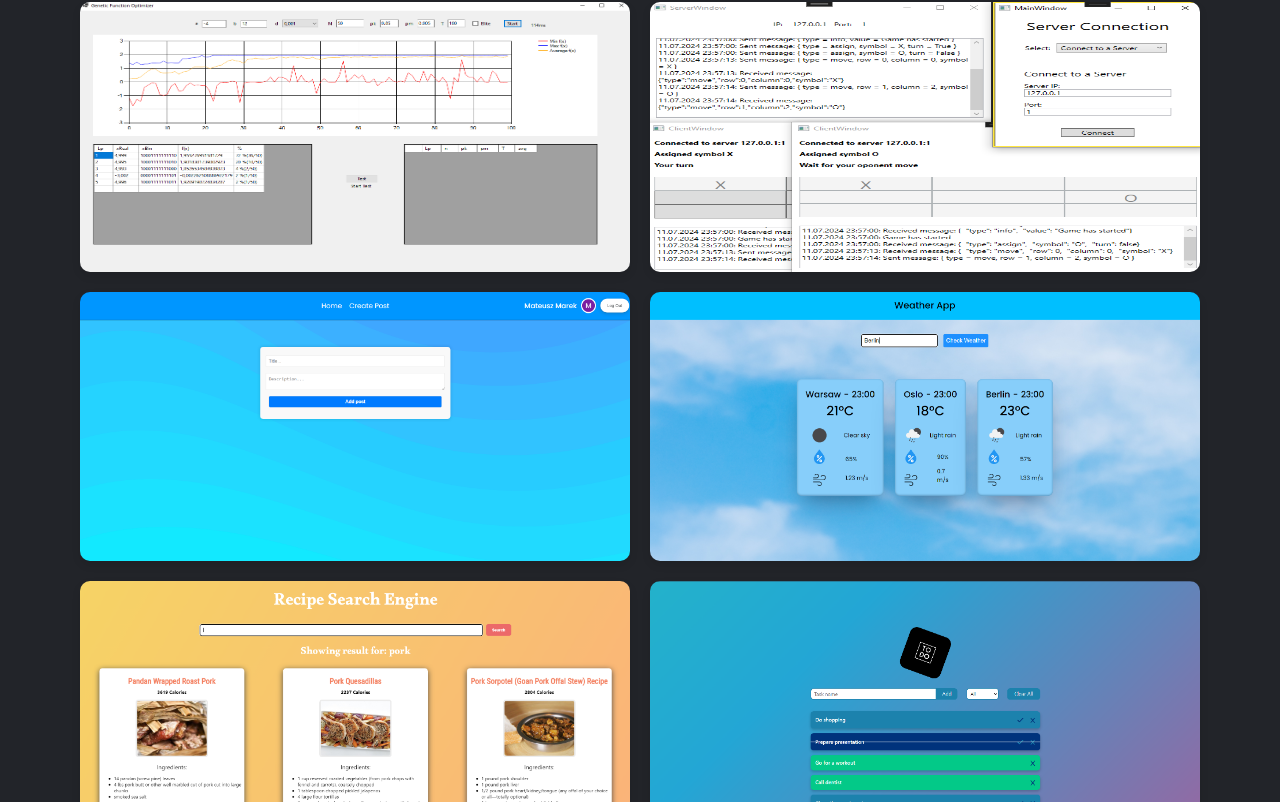
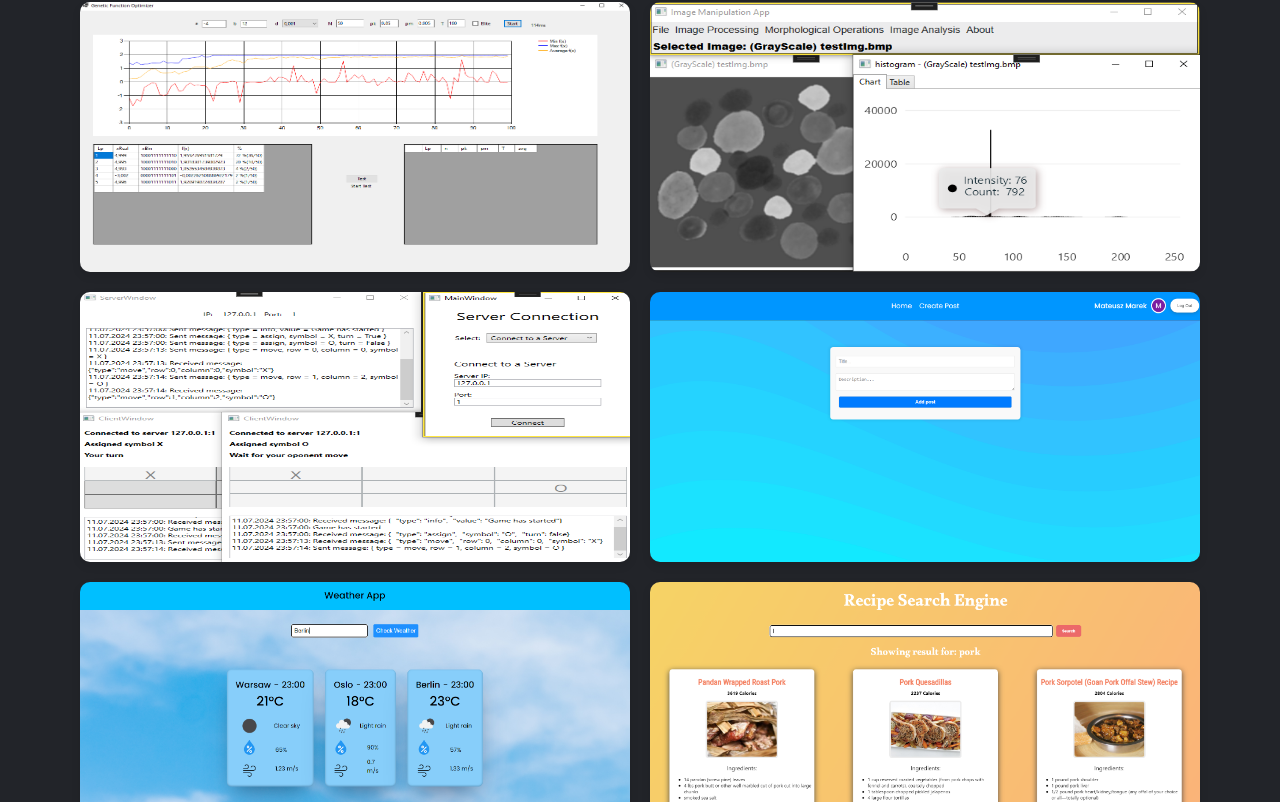
Before and after one commit to MatMarrrrr/Portfolio, a React (Vite) app: page / in a window 1280 px wide. Shown: the part 1233-2035 px from the top of the page. Built offline with nearby package versions, Linux system fonts and the light colour scheme.

Commit message:
Add project

```diff
--- a/src/consts/projects.js
+++ b/src/consts/projects.js
@@ -5,6 +5,7 @@ import recipeAppPreview from "../img/recipeAppPreview.png";
 import socialMediaAppPreview from "../img/socialMediaAppPreview.png";
 import geneticFunctionOptimizerAppPreview from "../img/geneticFunctionOptimizerAppPreview.png";
 import tcpTicTacToePreview from "../img/tcpTicTacToePreview.png";
+import imgeManipulationAppPreview from "../img/imgeManipulationAppPreview.png";
 
 export const projects = [
   {
@@ -12,6 +13,13 @@ export const projects = [
     image: geneticFunctionOptimizerAppPreview,
     live: "https://drive.google.com/file/d/1Iz86YcCjHcTjXbwxc_9QsHDGEEWST_0i/view?usp=sharing",
     url: "https://github.com/MatMarrrrr/Genetic-Function-Optimizer-App",
+    type: "exe",
+  },
+  {
+    name: "Image Manipulation App",
+    image: imgeManipulationAppPreview,
+    live: "https://drive.google.com/file/d/1nzZPrStvkOiiRcJ9cyDm7MCA45kJGukR/view?usp=sharing",
+    url: "https://github.com/MatMarrrrr/Image-Manipulation-App",
     type: "exe",
   },
   {
```
Also changed, not shown: src/img/imgeManipulationAppPreview.png (added).
